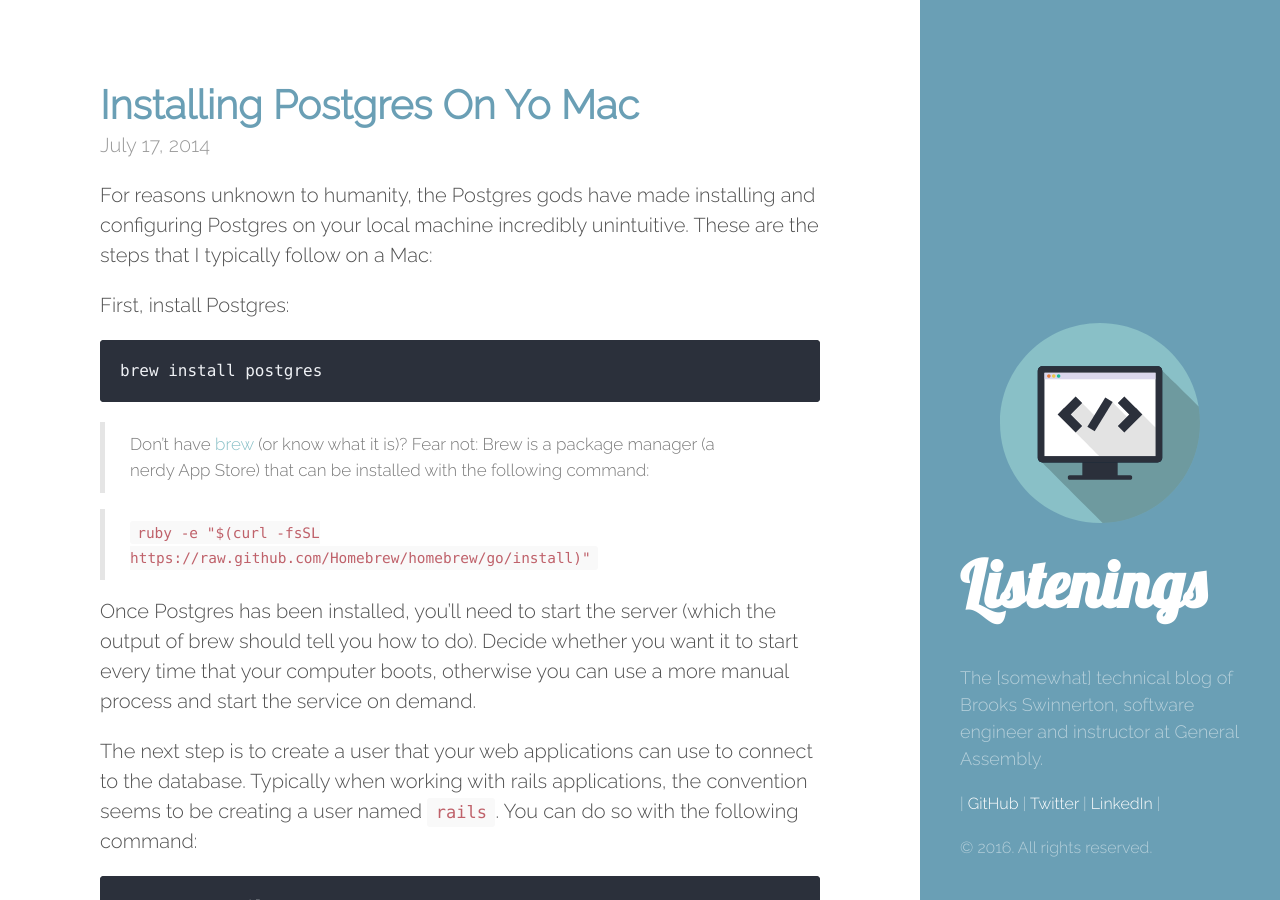
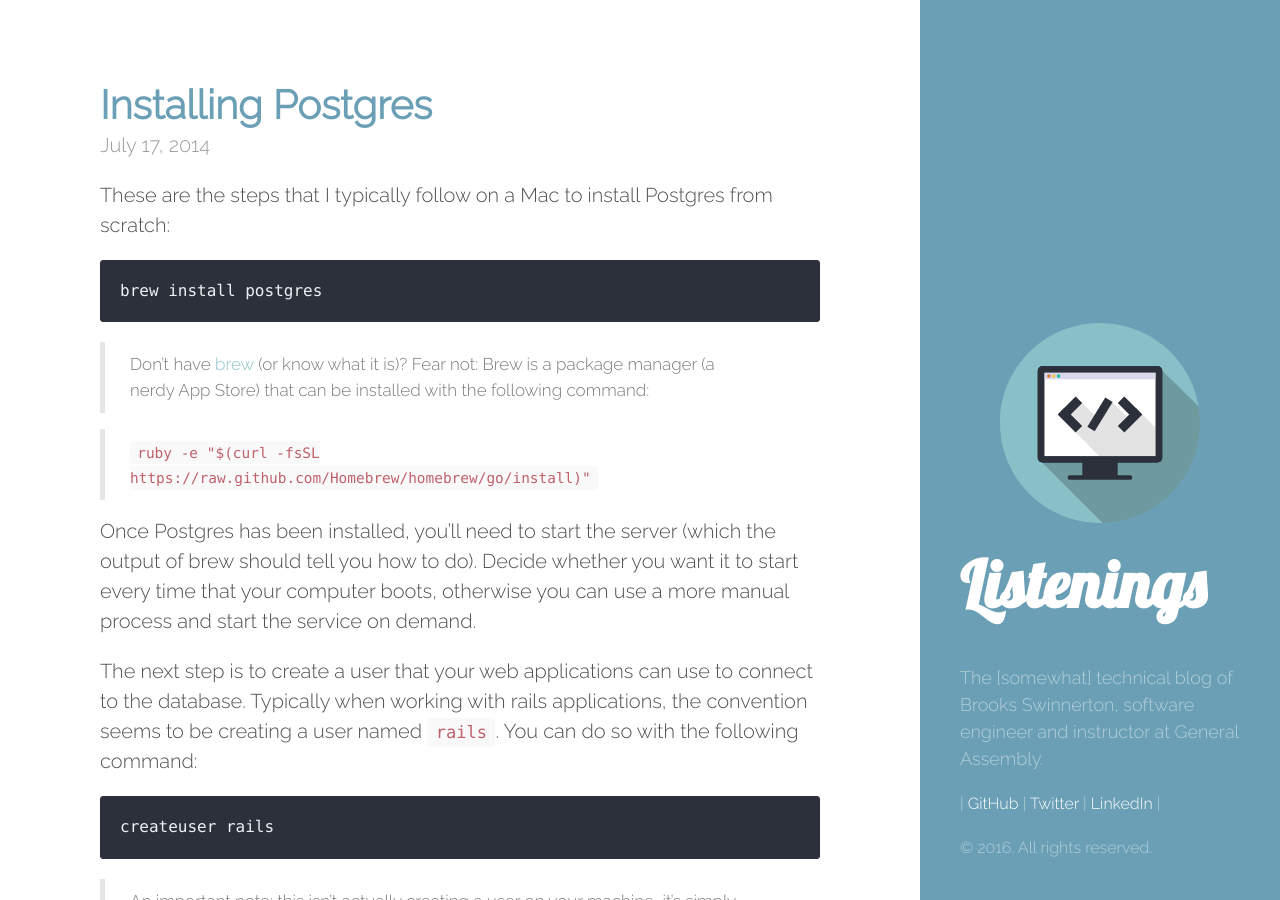
Before and after one commit to bswinnerton/blog, a Jekyll site: the page built from _posts/2014-07-17-installing-postgres-for-the-first-time.md, in a window 1280 px wide and 900 px high. Built offline with Jekyll 4.4.1, drawn with Linux system fonts in a browser that asks for light colours; Markdown is read by kramdown in place of the engine named in the settings; comment, search, counter and statistics services are not loaded.

Commit message:
Updates to installing Postgres

````diff
--- a/_posts/2014-07-17-installing-postgres-for-the-first-time.md
+++ b/_posts/2014-07-17-installing-postgres-for-the-first-time.md
@@ -1,11 +1,9 @@
 ---
 layout: post
-title: Installing Postgres On Yo Mac
+title: Installing Postgres
 ---
 
-For reasons unknown to humanity, the Postgres gods have made installing and configuring Postgres on your local machine incredibly unintuitive. These are the steps that I typically follow on a Mac:
-
-First, install Postgres:
+These are the steps that I typically follow on a Mac to install Postgres from scratch:
 
 ```bash
 brew install postgres
````
